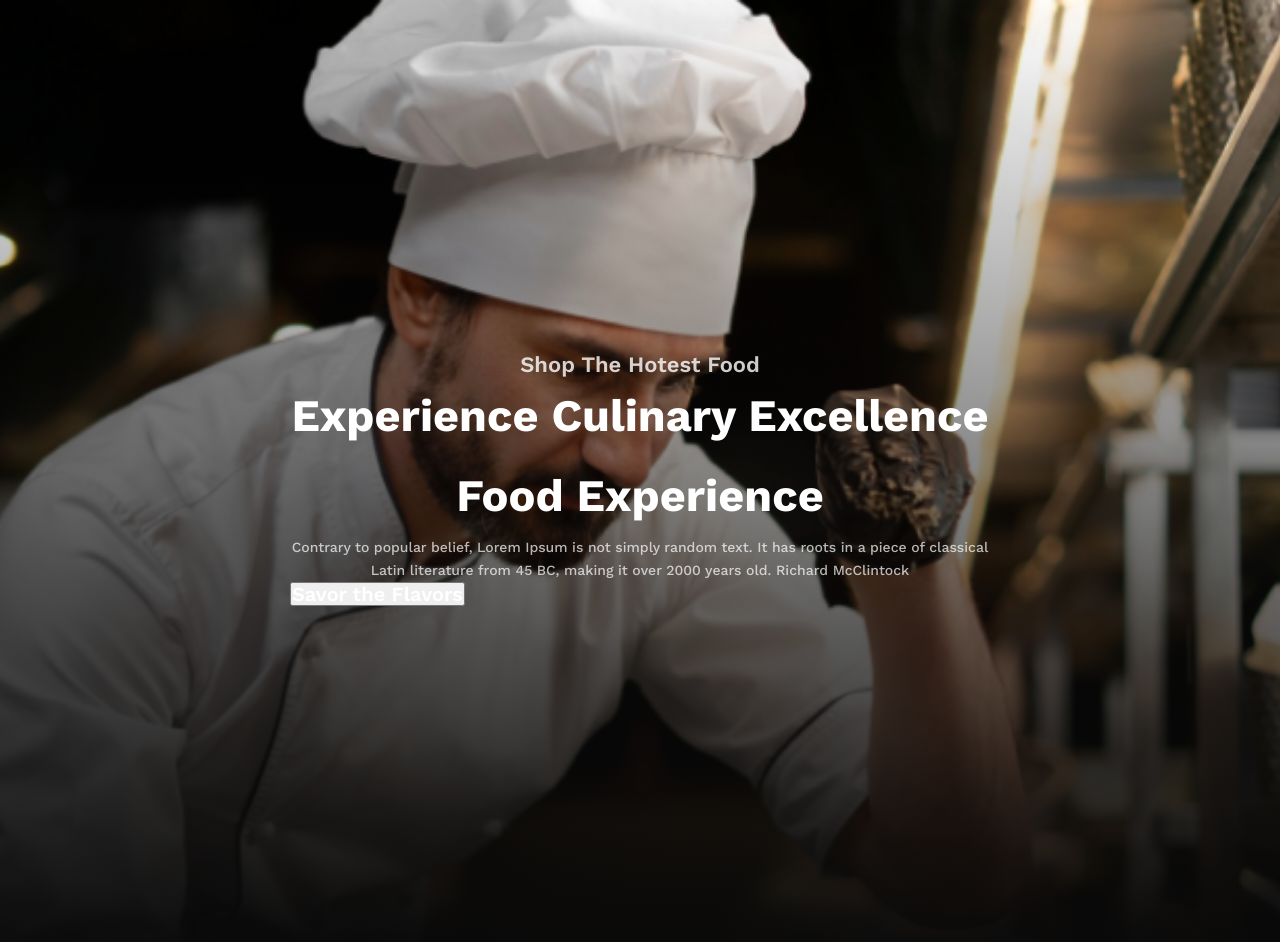
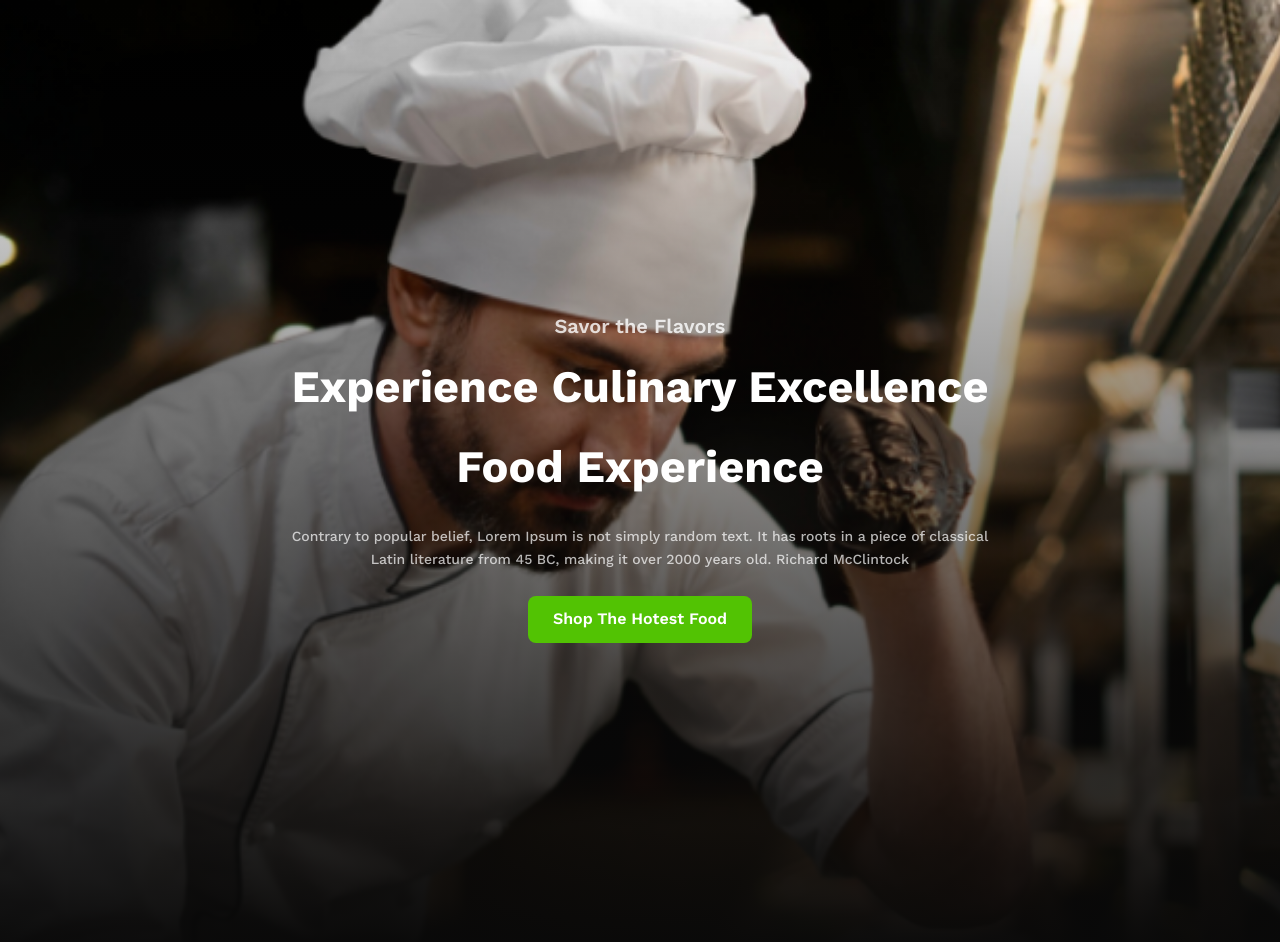
Before and after one commit to sr-sourav-roy/project_fixo_food_restaurent_project, a plain HTML site: page index.html in a window 1280 px wide. Drawn offline with nearby package versions, Linux system fonts and the light colour scheme.

Commit message:
finised the fixed

```diff
--- a/index.html
+++ b/index.html
@@ -10,10 +10,12 @@
     <!-- sectoin>div>p+h1+p+button -->
      <section id="hero">
         <div class="hero_contant">
-            <p class="subtile">Shop The Hotest Food</p>
+            <p class="subtile">Savor the Flavors</p>
             <h1 class="header">Experience Culinary Excellence Food Experience</h1>
             <p class="description">Contrary to popular belief, Lorem Ipsum is not simply random text. It has roots in a piece of classical Latin literature from 45 BC, making it over 2000 years old. Richard McClintock</p>
-            <button class="button">Savor the Flavors</button>
+            <div class="button-container">
+                <button class="button">Shop The Hotest Food</button>
+            </div>
         </div>
      </section>
 </body>
--- a/style/styles.css
+++ b/style/styles.css
@@ -6,7 +6,29 @@
     margin: 0;
     padding: 0;
 }
+/* div function use for button  */
+.button-container{
+    text-align: center;
+}
+/* how to work for boutton  */
+.button{
+    /* font size plus padding */
+    padding: 14px 25px 15px 25px;
+    color: rgba(255, 255, 255, 1);
 
+    /* font size style */
+    font-family: Work Sans;
+    font-size: 16px;
+    font-weight: 600;
+    line-height: 18px;
+    letter-spacing: 0%;
+    text-align: center;
+    /* background-color: ; */
+    border-radius: 8px;
+    background: rgba(82, 195, 3, 1);
+    border: none;
+
+}
 #hero{
     background: linear-gradient(0.00deg, rgba(9.197244644165039, 8.92899227142334, 8.92899227142334, 1),rgba(16, 16, 16, 0) 100%), url("../assets/hero-bg.png");
     background-repeat: no-repeat;
@@ -16,6 +38,7 @@
     display: flex;
     justify-content: center;
     align-items: center;
+
 }
 #hero .hero_contant {
     width: 700px;
@@ -25,11 +48,13 @@
     color: rgba(255, 255, 255, 1);
 
     font-family: Work Sans;
-font-size: 22px;
+    font-size: 20px;
     font-weight: 600;
-line-height: 100%;
+    line-height: 90%;
     letter-spacing: 0%;
     text-align: center;
+    margin-bottom: 12px;
+
 }
 
 #hero .hero_contant .header {
@@ -41,6 +66,7 @@ font-weight: 700;
     line-height: 80px;
     letter-spacing: 0%;
     text-align: center;
+    margin-bottom: 18px;
 }
 
 #hero .hero_contant .description{
@@ -53,15 +79,5 @@ text-align: center;
     line-height: 23px;
     letter-spacing: 0%;
     text-align: center;
+    margin-bottom: 25px;
 }
-
-#hero .hero_contant .button{
-    color: rgba(255, 255, 255, 1);
-
-    font-family: Work Sans;
-    font-size: 20px;
-    font-weight: 600;
-    line-height: 100%;
-    letter-spacing: 0%;
-    text-align: center;
-}
```
Lines whose indentation alone changed are shown as unchanged.
